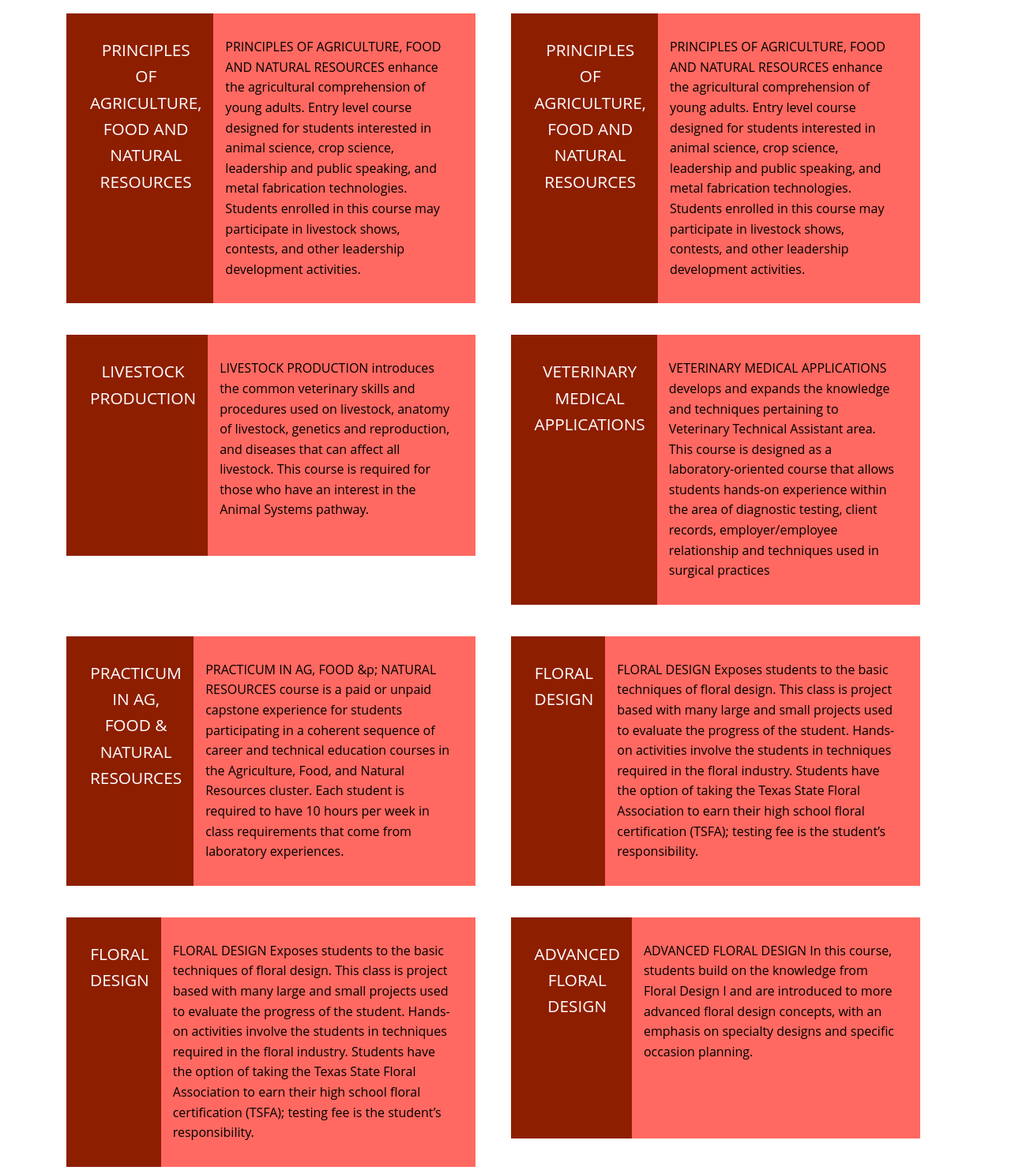
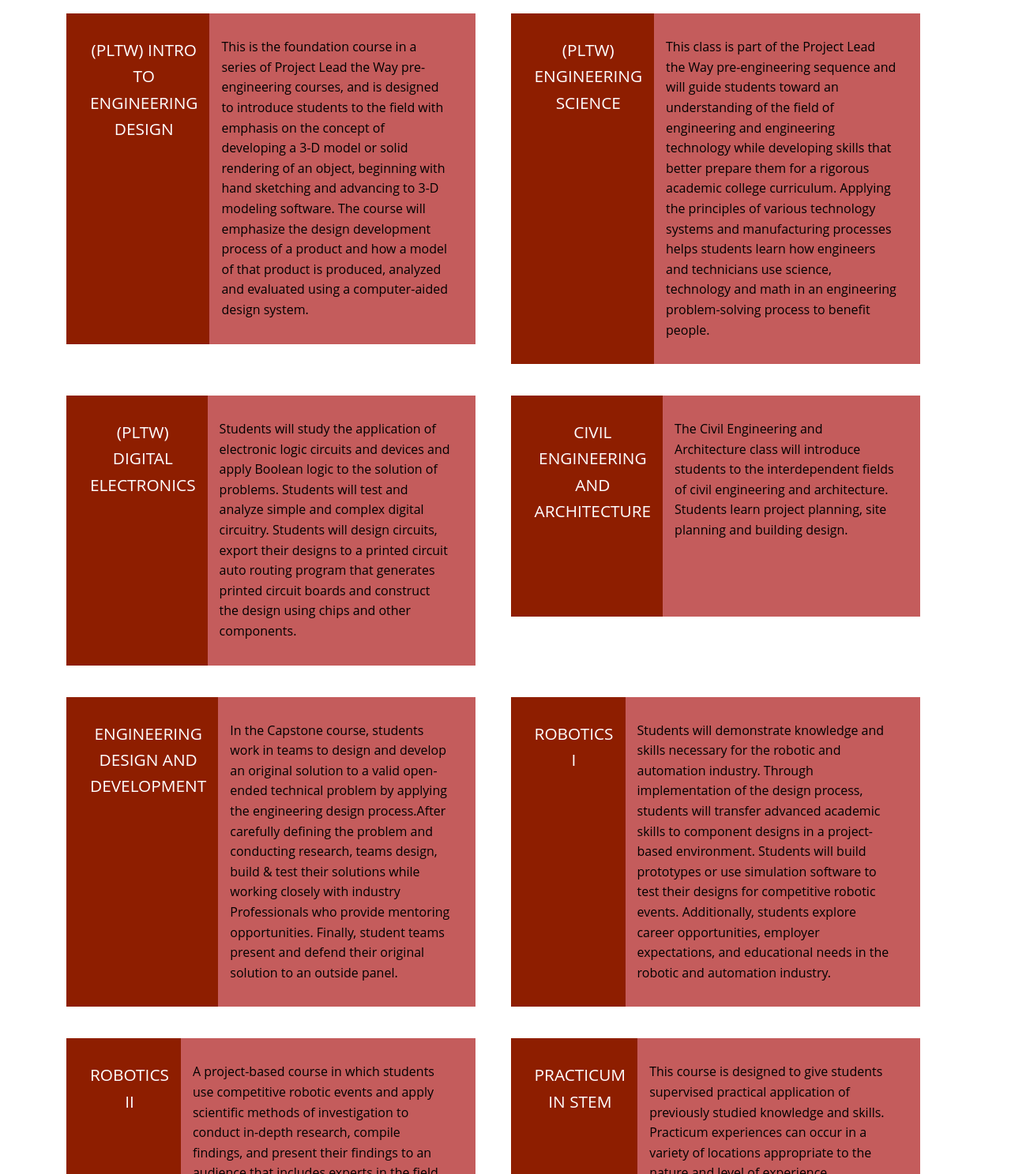
Before and after one commit to inbarL/webmaster1819, a plain HTML site: page CTE/STEM.html in a window 1280 px wide. Shown: the part 393-1880 px from the top of the page at 79% size. Drawn offline with nearby package versions, Linux system fonts and the light colour scheme.

Commit message:
holy shit i did so many changes

```diff
--- a/CTE/STEM.html
+++ b/CTE/STEM.html
@@ -26,8 +26,8 @@
   </header>
 
   <div class="End" style="font-size: 1.2em;">
-    <b>Endorsement Area:</b> Business &amp; Industry<br>
-    <b>Student Organization:</b> Future Farmers of America (FFA)<br>
+    <b>Endorsement Area:</b> STEM<br>
+    <b>Student Organizations:</b> STEM Club, TSA<br>
   </div>
 
 
@@ -39,150 +39,139 @@
 
     <div class="class">
       <div class="heading">
-        PRINCIPLES OF AGRICULTURE, FOOD AND NATURAL RESOURCES
-      </div>
-      <div class="description">
-        PRINCIPLES OF AGRICULTURE, FOOD AND NATURAL RESOURCES enhance the agricultural comprehension of young adults.
-        Entry level course designed for students interested in animal science, crop science, leadership and public
-        speaking, and metal fabrication technologies. Students enrolled in this course may participate in livestock
-        shows, contests, and other leadership development activities.
+(PLTW) INTRO TO ENGINEERING DESIGN      </div>
+      <div class="description" style="background-color:#c45c5c">
+        This is the
+foundation course in a series of Project Lead the Way pre-engineering
+courses,  and is designed to introduce  students to the field with emphasis
+on the concept of developing a 3-D model or solid rendering of an
+object, beginning with hand sketching and advancing to 3-D modeling
+software. The course will emphasize the design development process of
+a product and how a model of that product is produced, analyzed and
+evaluated using a computer-aided design system.
       </div>
     </div>
 
     <div class="class">
       <div class="heading">
-        PRINCIPLES OF AGRICULTURE, FOOD AND NATURAL RESOURCES
+(PLTW) ENGINEERING SCIENCE      </div>
+      <div class="description" style="background-color:#c45c5c">
+        This class is part of the Project Lead the
+Way pre-engineering sequence and will guide students toward an
+understanding of the field of engineering and engineering technology
+while developing skills that better prepare them for a rigorous academic
+college curriculum. Applying the principles of various technology
+systems and manufacturing processes helps students learn how
+engineers and technicians use science, technology and math in an
+engineering problem-solving process to benefit people.
       </div>
-      <div class="description">
-        PRINCIPLES OF AGRICULTURE, FOOD AND NATURAL RESOURCES enhance the agricultural comprehension of young adults.
-        Entry level course designed for students interested in animal science, crop science, leadership and public
-        speaking, and metal fabrication technologies. Students enrolled in this course may participate in livestock
-        shows, contests, and other leadership development activities.
+    </div>
+
+
+    <div class="class">
+      <div class="heading">
+(PLTW) DIGITAL ELECTRONICS      </div>
+      <div class="description" style="background-color:#c45c5c">
+        Students will study the application of
+electronic logic circuits and devices and apply Boolean logic to the
+solution of problems. Students will test and analyze simple and complex
+digital circuitry. Students will design circuits, export their designs to a
+printed circuit auto routing program that generates printed circuit boards
+and construct the design using chips and other components.
       </div>
     </div>
 
     <div class="class">
       <div class="heading">
-        LIVESTOCK PRODUCTION
-      </div>
-      <div class="description">
-        LIVESTOCK PRODUCTION introduces the common veterinary skills
-        and procedures used on livestock, anatomy of livestock, genetics and
-        reproduction, and diseases that can affect all livestock. This course is
-        required for those who have an interest in the Animal Systems pathway.
+ CIVIL ENGINEERING AND ARCHITECTURE      </div>
+      <div class="description" style="background-color:#c45c5c">
+      The Civil Engineering and Architecture class will
+  introduce students to the interdependent fields of civil engineering and
+  architecture. Students learn project planning, site planning and building
+  design.
       </div>
     </div>
 
     <div class="class">
       <div class="heading">
-        VETERINARY MEDICAL APPLICATIONS
-      </div>
-      <div class="description">
-        VETERINARY MEDICAL APPLICATIONS develops and expands
-        the knowledge and techniques pertaining to Veterinary Technical
-        Assistant area. This course is designed as a laboratory-oriented course
-        that allows students hands-on experience within the area of diagnostic
-        testing, client records, employer/employee relationship and techniques
-        used in surgical practices
+ ENGINEERING DESIGN AND DEVELOPMENT      </div>
+      <div class="description" style="background-color:#c45c5c">
+        In the
+Capstone course, students work in teams to design and develop an
+original solution to a valid open-ended technical problem by applying
+the engineering design process.After carefully defining the
+problem and conducting research, teams design, build & test their solutions while working
+closely with industry Professionals who provide mentoring
+opportunities. Finally, student teams present and defend their original
+solution to an outside panel.
       </div>
     </div>
 
     <div class="class">
       <div class="heading">
-        PRACTICUM IN AG, FOOD &amp; NATURAL RESOURCES
-      </div>
-      <div class="description">
-        PRACTICUM IN AG, FOOD &ampp; NATURAL RESOURCES
-        course is a paid or unpaid capstone experience for students participating
-        in a coherent sequence of career and technical education courses in the
-        Agriculture, Food, and Natural Resources cluster. Each student is
-        required to have 10 hours per week in class requirements that come from
-        laboratory experiences.
+ROBOTICS I      </div>
+      <div class="description" style="background-color:#c45c5c">
+        Students will demonstrate knowledge and skills
+necessary for the robotic and automation industry. Through
+implementation of the design process, students will transfer advanced
+academic skills to component designs in a project-based environment.
+Students will build prototypes or use simulation software to test their
+designs for competitive robotic events. Additionally, students explore
+career opportunities, employer expectations, and educational needs in
+the robotic and automation industry.
       </div>
     </div>
 
     <div class="class">
       <div class="heading">
-        FLORAL DESIGN
-      </div>
-      <div class="description">
-        FLORAL DESIGN Exposes students to the basic techniques of floral
-        design. This class is project based with many large and small projects
-        used to evaluate the progress of the student. Hands-on activities involve
-        the students in techniques required in the floral industry. Students have
-        the option of taking the Texas State Floral Association to earn their high
-        school floral certification (TSFA); testing fee is the student’s
-        responsibility.
+ROBOTICS II      </div>
+      <div class="description" style="background-color:#c45c5c">
+        A project-based course in which students use
+competitive robotic events and apply scientific methods of investigation
+to conduct in-depth research, compile findings, and present their
+findings to an audience that includes experts in the field. To attain
+academic success, students must have opportunities to learn, reinforce,
+apply, and transfer their knowledge, skills, and technologies in a variety
+of settings.
       </div>
     </div>
 
     <div class="class">
       <div class="heading">
-        FLORAL DESIGN
-      </div>
-      <div class="description">
-        FLORAL DESIGN Exposes students to the basic techniques of floral
-        design. This class is project based with many large and small projects
-        used to evaluate the progress of the student. Hands-on activities involve
-        the students in techniques required in the floral industry. Students have
-        the option of taking the Texas State Floral Association to earn their high
-        school floral certification (TSFA); testing fee is the student’s
-        responsibility.
+    PRACTICUM IN STEM      </div>
+      <div class="description" style="background-color:#c45c5c">
+        This course is
+        designed to give students supervised
+    practical application of previously studied knowledge and skills.
+    Practicum experiences can occur in a variety of locations appropriate to
+    the nature and level of experience.
       </div>
     </div>
 
-    <div class="class">
-      <div class="heading">
-        ADVANCED FLORAL DESIGN
-      </div>
-      <div class="description">
-        ADVANCED FLORAL DESIGN In this course, students build on the
-        knowledge from Floral Design I and are introduced to more advanced
-        floral design concepts, with an emphasis on specialty designs and specific
-        occasion planning.
-      </div>
-    </div>
-
-    <div class="class">
-      <div class="heading">
-        FLORAL DESIGN PRACTICUM
-      </div>
-      <div class="description">
-        FLORAL DESIGN PRACTICUM The practicum course is a paid or
-        unpaid capstone experience for students participating in a coherent
-        sequence of career and technical education courses in the Floral Design
-        This course is a combination of both in class and out of class
-        requirements. Each student is required to have 5 hours a week in class
-        and the additional 5-10 hour requirements come from either laboratory or
-        job based experiences.
-      </div>
     </div>
   </div>
 
   <div class="Teacher" style="padding-left: 5%">
     <div class="title">
-      Ms. Tana Hoover, Floral Design Teacher
+      Teacher
     </div>
     <img href="PUT AN IMAGE HERE"></img>
-    Put some text here!
-  </div>
+James Martin teaches Introduction to Engineering Design and Engineering Design & Development at Boyd, helping students spark their interest in the engineering fields. He has been an educator for 14 years, with a Bachelor’s in Accounting, and Master’s in both Business & Administration, and Management & Information Sciences. Mr. Martin originally used to teach Microsoft Applications, and stepped into his current role as an engineering teacher since he was good with technology. It all worked out in the end since he is highly proficient with CAD programs, and students of all grades love diving into the projects in his classes.  </div>
 
 
 
   <div class="Career"  style="padding-left: 5%">
     <div class="title">
-      Career
+      Careers
     </div>
 
-    Some potential careers include:klsvhdgl
-  </div>
+Mechanical Engineering, Environmental Engineering, Electrical Engineering, Biotechnology Engineering, Biomedical Engineering, Aerospace Engineering, Chemical Engineering, Nuclear Engineering, and Civil Engineering.  </div>
 
   <div class="Teacher" style="padding-left: 5%">
     <div class="title">
-      Certificates
+      Attainable Certifications:
     </div>
     <img href="PUT AN IMAGE HERE"></img>
-    Stuff!!!dlhsaugkfs
-  </div>
+National Instruments Certified LabView Associate Developer, and Autodesk Rivet & Inventor Certified User.  </div>
 </body>
 </html>
```
Also changed, not shown: CTE/Ag.html (+23 -36 lines), CTE/Arts.html (+23 -33 lines), CTE/Business.html (+22 -37 lines), CTE/IT.html (+27 -23 lines).
